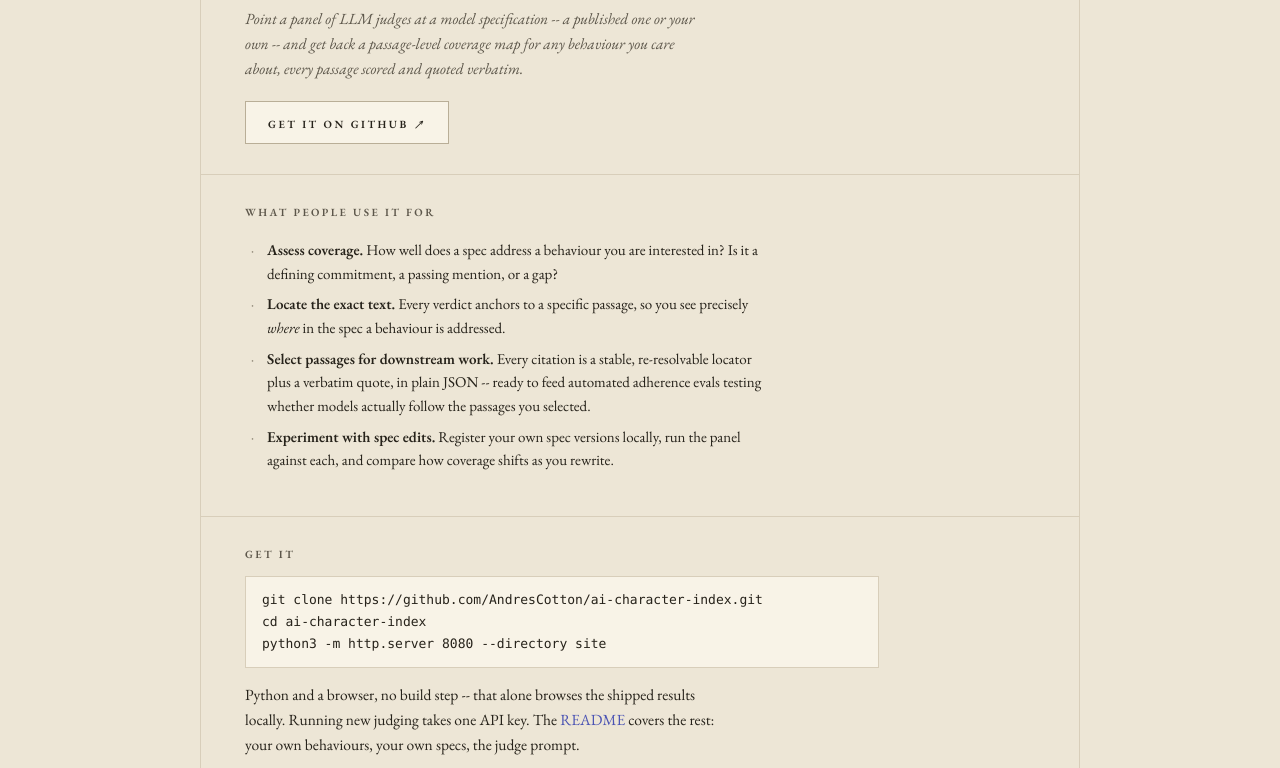
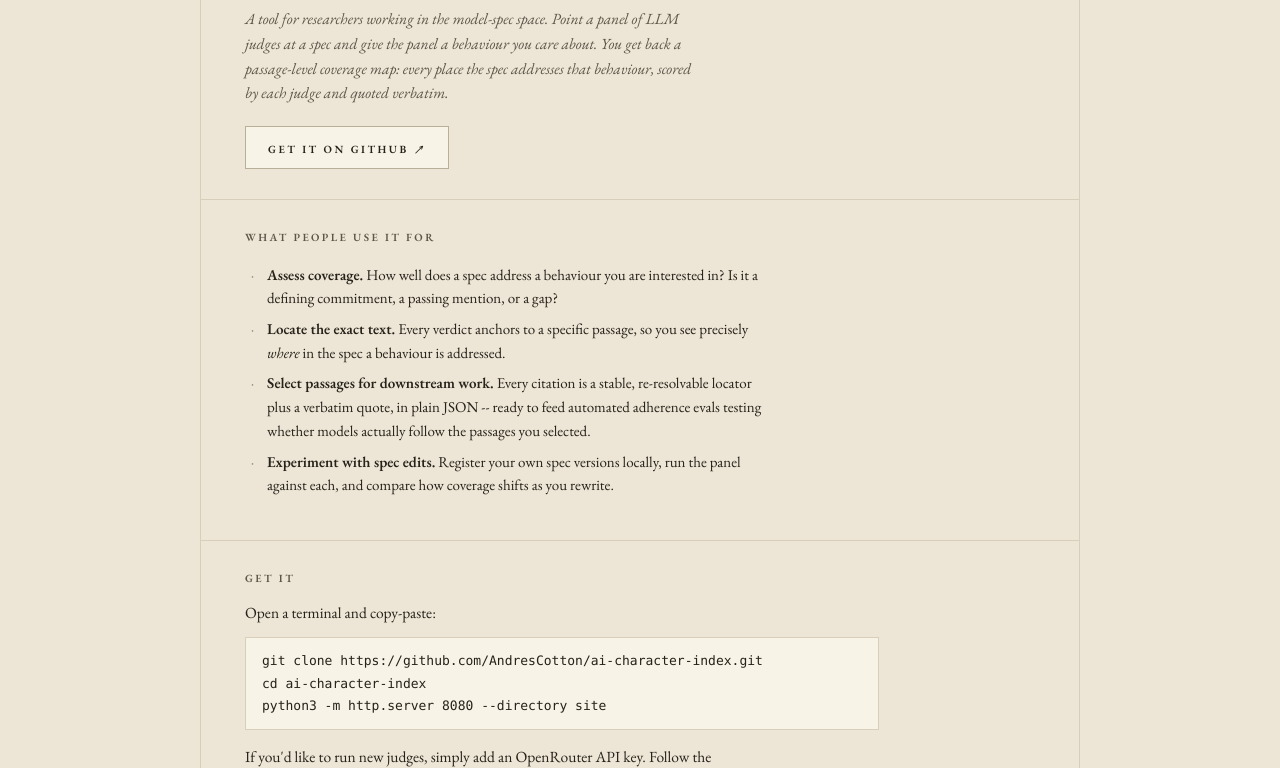
Before and after one commit to AndresCotton/ai-character-index, a website: page site/methodology.html in a window 1280 px wide. Shown: the part 178-946 px from the top of the page. Drawn offline with nearby package versions, Linux system fonts and the light colour scheme.

Commit message:
docs(site): reword the use-the-tool intro and get-it copy
The head paragraph returns to the README's researcher framing, and
the get-it section becomes copy-paste instructions with the OpenRouter
key note and a pointer to the README.

```diff
--- a/site/methodology.html
+++ b/site/methodology.html
@@ -118,9 +118,10 @@
 
   <div class="m-head">
     <div class="m-title">Use the tool</div>
-    <p class="m-sub">Point a panel of LLM judges at a model specification -- a published one or your
-    own -- and get back a passage-level coverage map for any behaviour you care about, every passage
-    scored and quoted verbatim.</p>
+    <p class="m-sub">A tool for researchers working in the model-spec space. Point a panel of LLM
+    judges at a spec and give the panel a behaviour you care about. You get back a passage-level
+    coverage map: every place the spec addresses that behaviour, scored by each judge and quoted
+    verbatim.</p>
     <a class="repo-btn" href="https://github.com/AndresCotton/ai-character-index"
        target="_blank" rel="noopener">Get it on GitHub&thinsp;↗</a>
   </div>
@@ -142,14 +143,13 @@
 
   <section class="m">
     <h2>Get it</h2>
+    <p>Open a terminal and copy-paste:</p>
     <pre><code>git clone https://github.com/AndresCotton/ai-character-index.git
 cd ai-character-index
 python3 -m http.server 8080 --directory site</code></pre>
-    <p>Python and a browser, no build step -- that alone browses the shipped results locally.
-    Running new judging takes one API key. The
+    <p>If you'd like to run new judges, simply add an OpenRouter API key. Follow the
     <a href="https://github.com/AndresCotton/ai-character-index#readme" target="_blank"
-    rel="noopener">README</a> covers the rest: your own behaviours, your own specs, the judge
-    prompt.</p>
+    rel="noopener">README</a> for more details.</p>
   </section>
 
   <section class="m">
```
